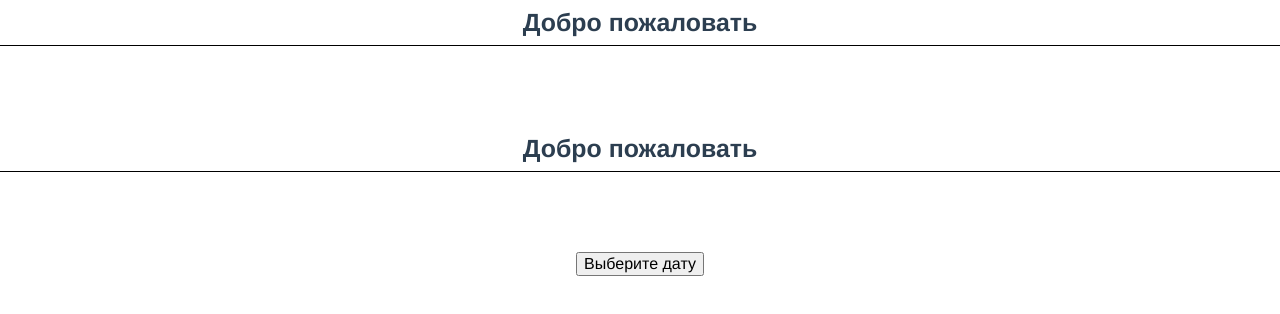
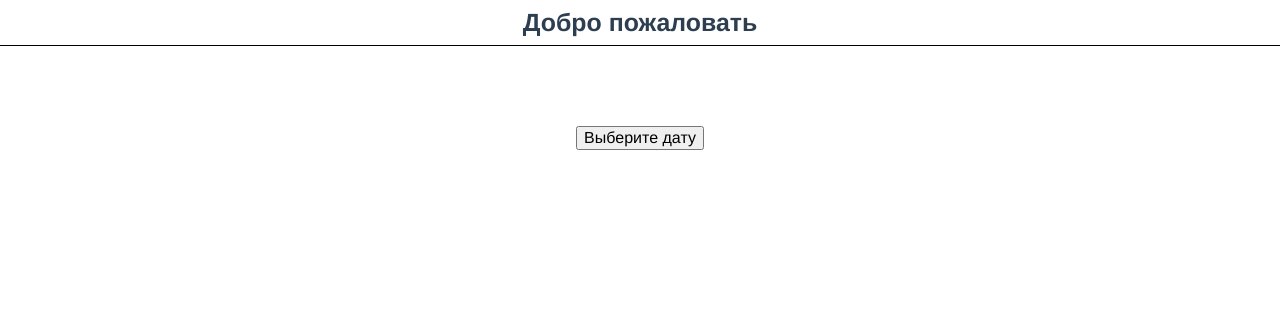
Before and after one commit to marquisDecarabia/softum-test-assignment, a Vue app: page / in a window 1280 px wide. Shown: the top 314 px of the page. Built offline with nearby package versions, Linux system fonts and the light colour scheme; what maska would draw is missing.

Commit message:
refactor: remove header component from views

```diff
--- a/src/views/Home.vue
+++ b/src/views/Home.vue
@@ -1,6 +1,5 @@
 <template>
   <div class="home">
-    <v-header :text="headerText" />
     <v-modal
       :isShow="showModal"
       :error="serverErrorText"
@@ -42,7 +41,6 @@
 <script lang="ts">
 import { defineComponent } from "vue";
 import { mapActions, mapState } from "vuex";
-import VHeader from "../components/VHeader.vue";
 import VModal from "../components/VModal.vue";
 import VDateInput from "../components/VDateInput.vue";
 import VSelect from "../components/VSelect.vue";
@@ -51,7 +49,6 @@ export default defineComponent({
   name: "Home",
   components: {
     VSelect,
-    VHeader,
     VDateInput,
     VModal,
   },
@@ -68,7 +65,6 @@ export default defineComponent({
       selectedCurrency: "",
       // ======================
       // view section start
-      headerText: "Добро пожаловать",
       showModal: false,
       modalHeaderText: "Пожалуйста, выберите дату и валюту",
       serverErrorText: "",
--- a/src/views/Result.vue
+++ b/src/views/Result.vue
@@ -1,6 +1,5 @@
 <template>
   <div class="result">
-    <v-header :text="headerText" />
     <div>
       <p>Выбранная валюта: {{ chosenCurrency }}</p>
       <p>Выбранная дата: {{ chosenDate }}</p>
@@ -34,19 +33,12 @@
 <script lang="ts">
 import { defineComponent } from "vue";
 import { mapActions, mapState } from "vuex";
-import VHeader from "../components/VHeader.vue";
 import VRateInfo from "../components/VRateInfo.vue";
 
 export default defineComponent({
   name: "Result",
   components: {
-    VHeader,
     VRateInfo,
-  },
-  data() {
-    return {
-      headerText: "Результат",
-    };
   },
   created() {
     if (!this.isAllSet) this.$router.go(-1);
```
